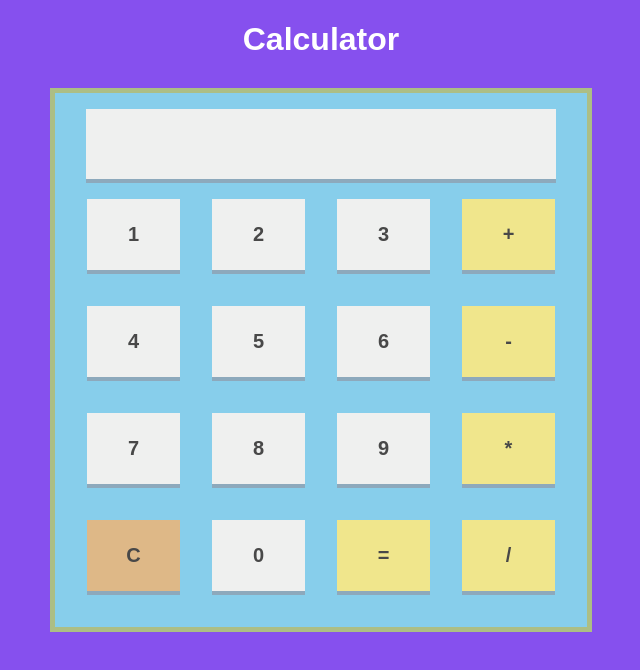
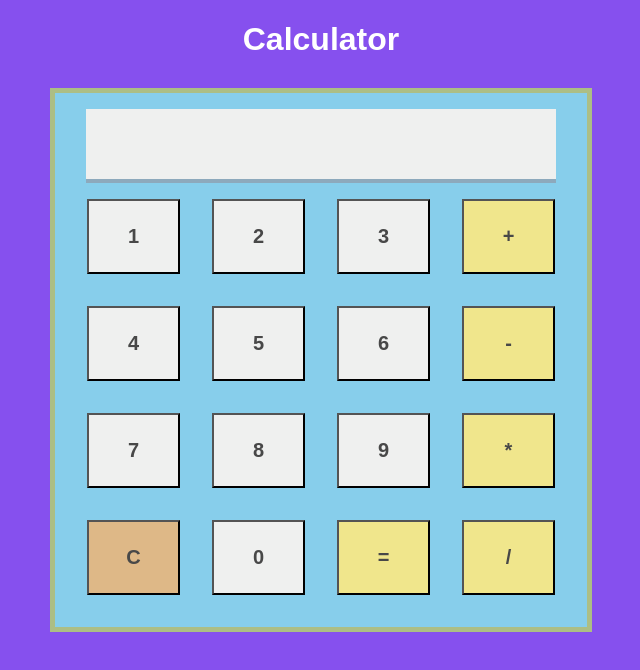
Before and after one commit to justEhmadSaeed/Calculator-App, a React (Create React App) app: page / in a window 1280 px wide. Shown: the top 670 px of the page, without its empty margins (319-959 px from the left). Built offline with nearby package versions, Linux system fonts and the light colour scheme.

Commit message:
Add eslint, proptypes and prettier

```diff
--- /dev/null
+++ b/jsconfig.json
@@ -0,0 +1,6 @@
+{
+	"compilerOptions": {
+		"baseUrl": "src"
+	},
+	"include": ["src"]
+}
--- a/src/App.css
+++ b/src/App.css
@@ -22,7 +22,7 @@ body {
 	text-align: center;
 	padding: 1.5rem;
 	margin: 1rem;
-	border-bottom: 4px solid #8da9bc;
+	/* border-bottom: 4px solid #8da9bc; */
 	background-color: #eff0ef;
 	color: #484848;
 	font-weight: 700;
--- a/src/Button.js
+++ b/src/Button.js
@@ -1,22 +1,27 @@
 import React from 'react';
+import PropTypes from 'prop-types';
 
 const Button = ({ text, onClickHandler }) => {
 	const operators = ['+', '-', '*', '/', '='];
 
 	return (
-		<div
+		<button
 			onClick={() => onClickHandler(text)}
 			className={`btn  ${
 				text === 'C'
 					? 'clear'
 					: operators.includes(text)
-					? 'operators'
-					: ''
+						? 'operators'
+						: ''
 			}
                 `}
 		>
 			{text}
-		</div>
+		</button>
 	);
 };
+Button.propTypes = {
+	text: PropTypes.string,
+	onClickHandler: PropTypes.func.isRequired
+};
 export default Button;
```
Also changed, not shown: package.json (+12 -1 lines), src/index.js (+4 -4 lines), .eslintrc.json (added), .prettierrc.json (added), public/manifest.json, 1 other file (tests, documents, lock files or other folders).
